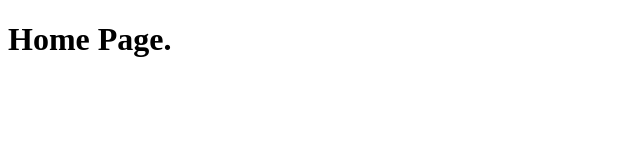
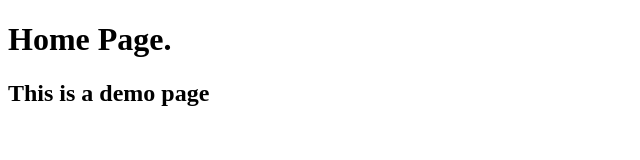
Before and after one commit to takedabikram/urban-engine, a plain HTML site: page index.html in a window 1280 px wide. Shown: the whole page, without its empty margins (0-640 px from the left). Drawn offline with Linux system fonts and the light colour scheme.

Commit message:
added 2nd header

```diff
--- a/index.html
+++ b/index.html
@@ -8,5 +8,6 @@
   </head>
   <body>
     <h1>Home Page.</h1>
+    <h2>This is a demo page</h2>
   </body>
 </html>
```
